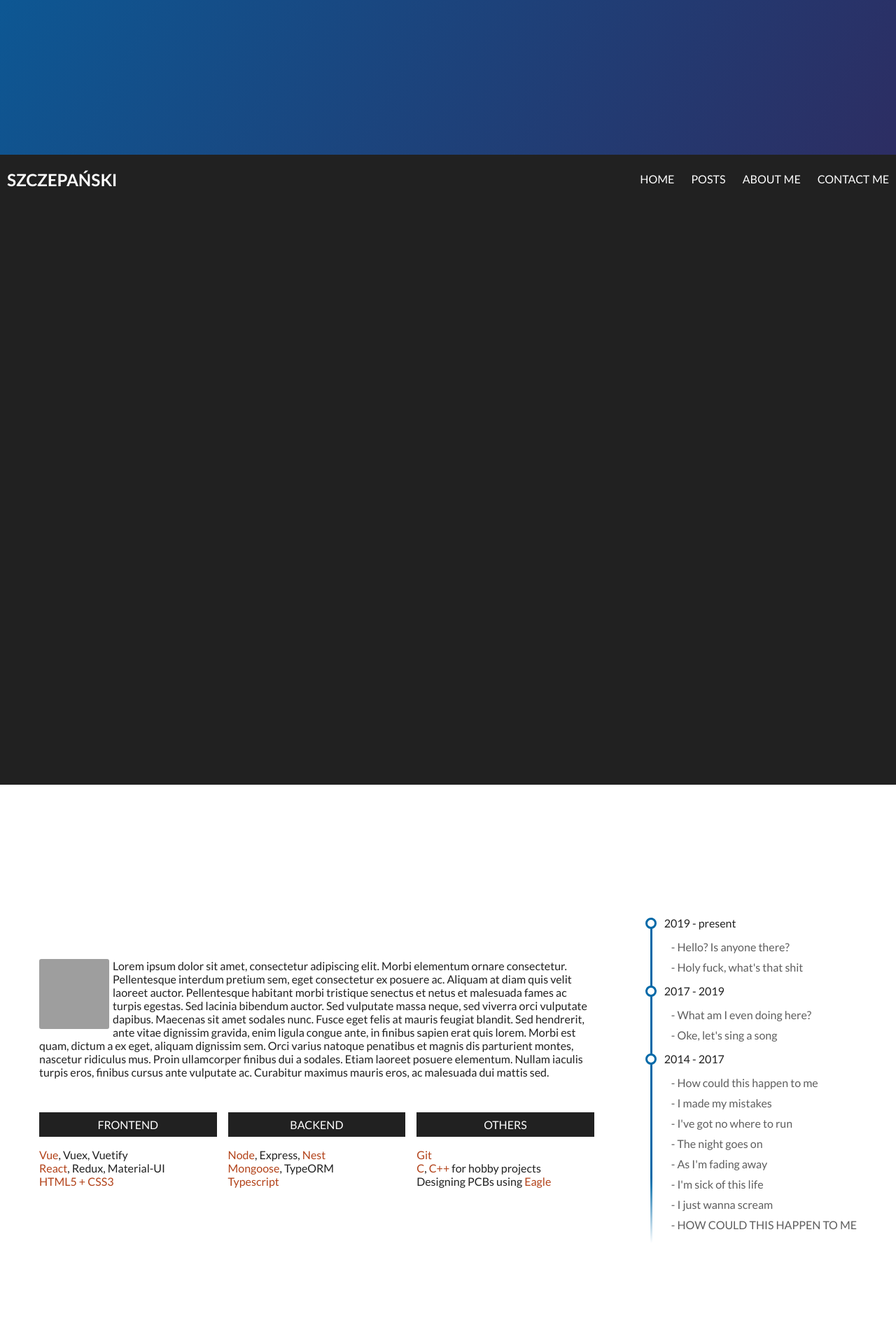
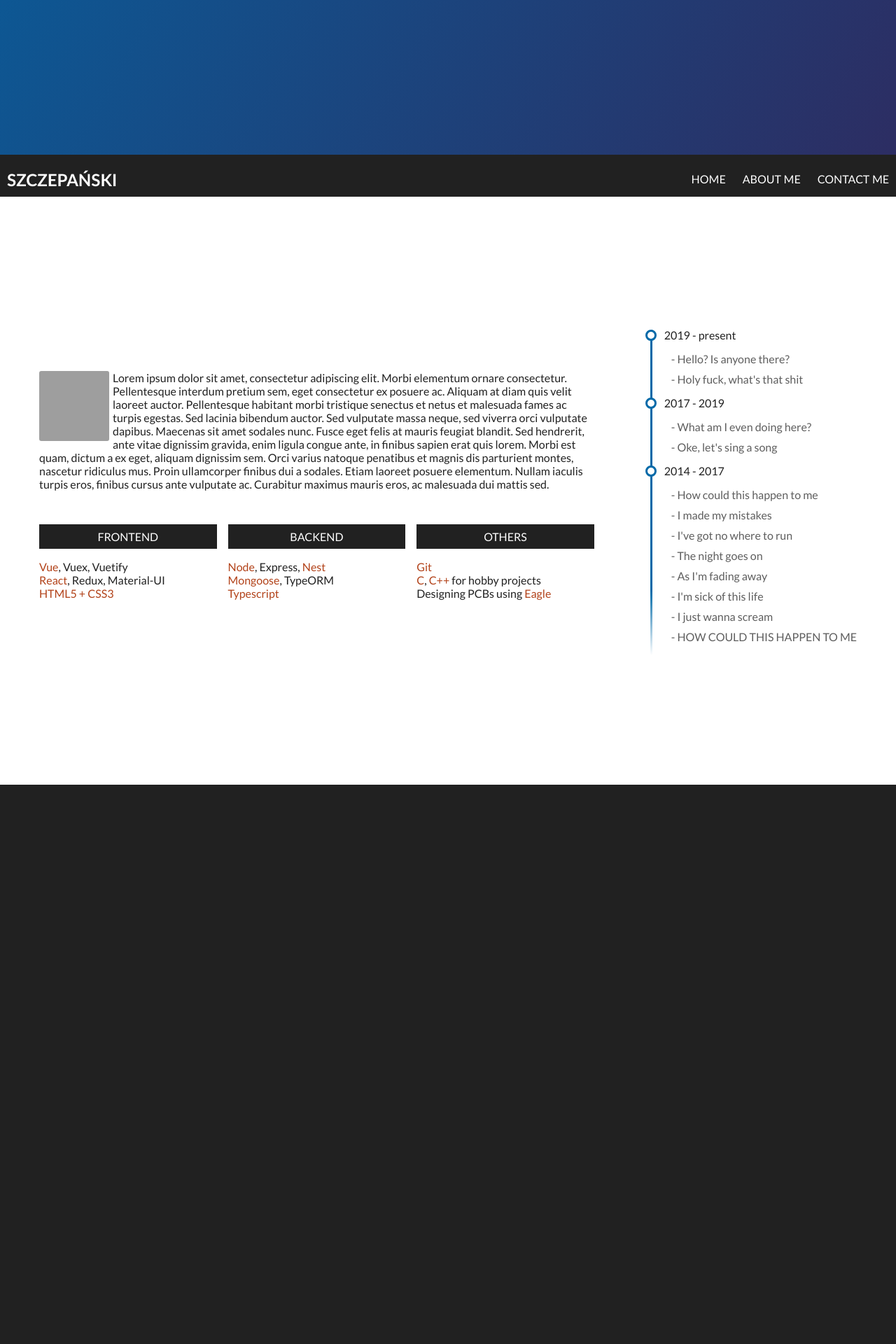
Before and after one commit to sszczep/sszczep.github.io, a Jekyll site: the page built from index.md, in a window 1280 px wide. Shown: the part 619-2539 px from the top of the page at 70% size. Built offline with Jekyll 4.4.1, drawn with Linux system fonts in a browser that asks for light colours; grey boxes are pictures that could not be loaded.

Commit message:
Remove posts section

```diff
--- a/_includes/nav.html
+++ b/_includes/nav.html
@@ -8,7 +8,6 @@
 
         <ul class="nav__links">
             <a href="#home"><li>Home</li></a>
-            <a href="#posts"><li>Posts</li></a>
             <a href="#about-me"><li>About me</li></a>
             <a href="#contact-me"><li>Contact me</li></a>
         </ul>
--- a/_includes/posts.html
+++ /dev/null
@@ -1,3 +0,0 @@
-<section class="section">
-    <a class="section__anchor" name="posts"></a>
-</section>
--- a/_sass/_sections.scss
+++ b/_sass/_sections.scss
@@ -5,12 +5,12 @@
     width: 100%;
     display: block;
 
-    &:nth-child(2n) {
+    &:nth-child(2n - 1) {
         background-color: #fff;
         color: $primary-color;
     }
 
-    &:nth-child(2n - 1) {
+    &:nth-child(2n) {
         background-color: $primary-color;
         color: #fff;
     }
--- a/index.md
+++ b/index.md
@@ -5,6 +5,5 @@ title: Sebastian Szczepański - an aspiring developer
 
 {% include hero.html %}
 {% include nav.html %}
-{% include posts.html %}
 {% include about-me.html %}
 {% include contact-me.html %}
```
